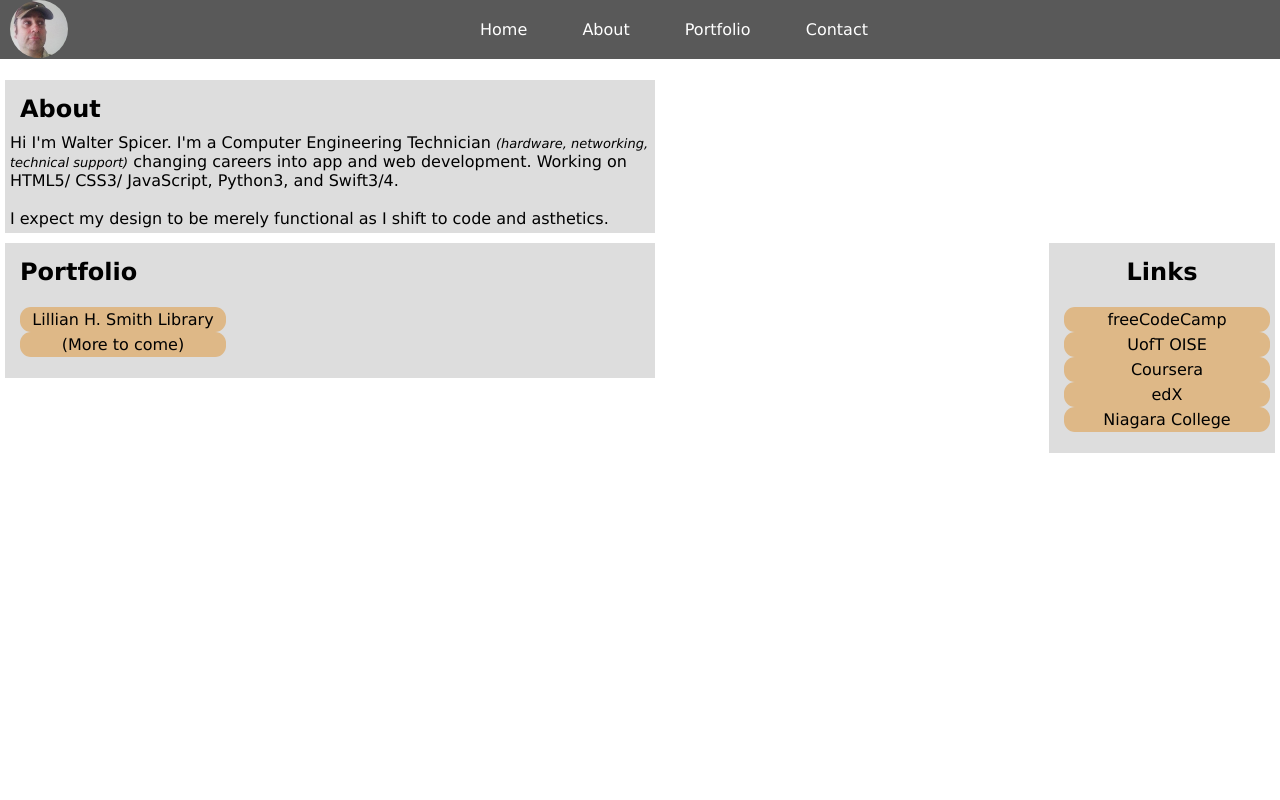
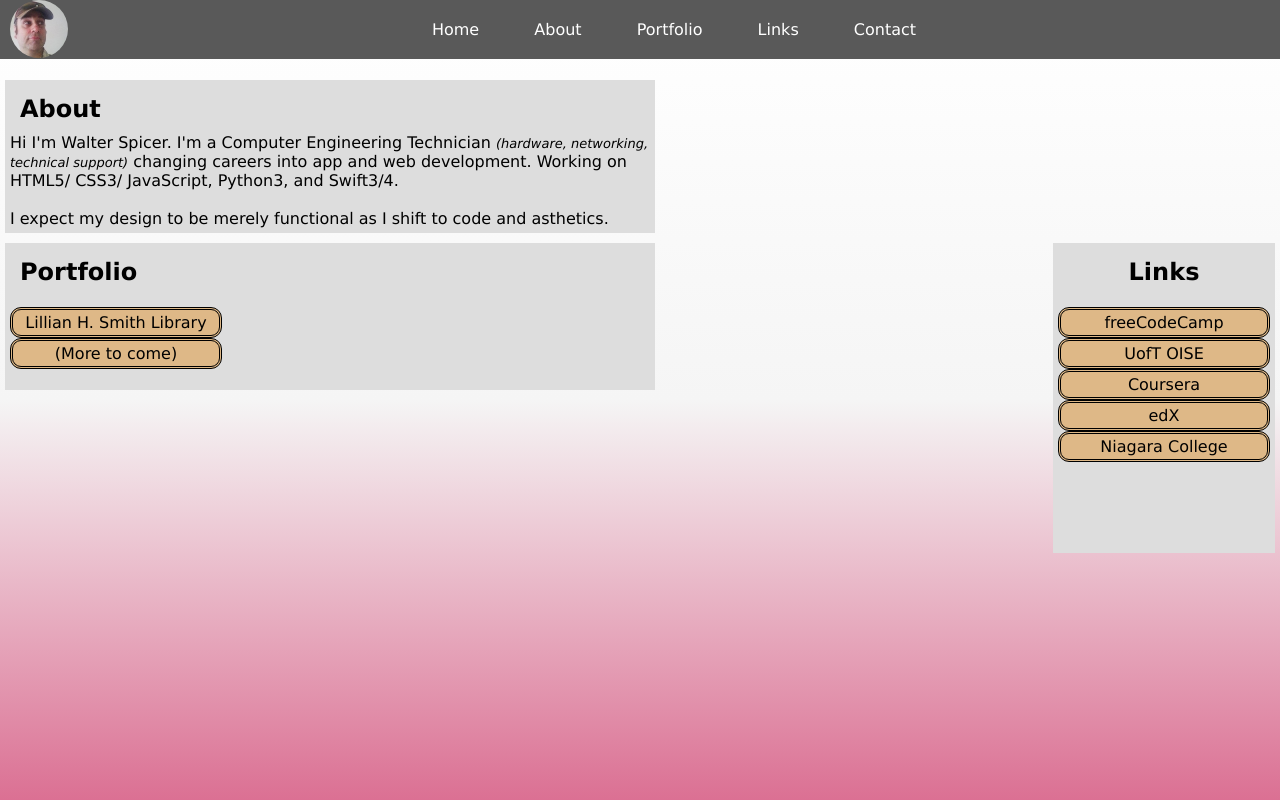
Before and after one commit to roysourav2023/freeCodeCamp-1, a PHP site: page / in a window 1280 px wide. Run offline with PHP 8.4, Linux system fonts and the light colour scheme.

Commit message:
gradient background

```diff
--- a/index.html
+++ b/index.html
@@ -14,8 +14,9 @@
 
             <li><a href="#Home">Home</a></li>
             <li><a href="#About">About</a></li>
-            <li><a href="#">Portfolio</a></li>
-            <li><a href="#">Contact</a></li>
+            <li><a href="#Portfolio">Portfolio</a></li>
+            <li><a href="#Links">Links</a></li>
+            <li><a href="#Contact">Contact</a></li>
         </ul>
 
 
--- a/style.css
+++ b/style.css
@@ -3,7 +3,9 @@ body {
     padding: 0;
     font-family: "Lucida Sans", Verdana, sans-serif;
     background-color: #ffffff;
+    background: linear-gradient(white,whitesmoke, palevioletred);
     width: 100%;
+
 }
 i {
     font-size: 13
@@ -42,7 +44,8 @@ li a.hover {
     background-color:burlywood;
     padding: 3px;
     border-radius: 11px;
-    margin-left: -30;
+    margin-left: -40;
+    border-style:double;
 
 }
 ul {
@@ -73,7 +76,7 @@ h1, h2 {
     display: block;
     background-color: #dddddd;
     float: right;
-    height: 200px;
+    height: 300px;
     text-align: center;
 
 }
```
